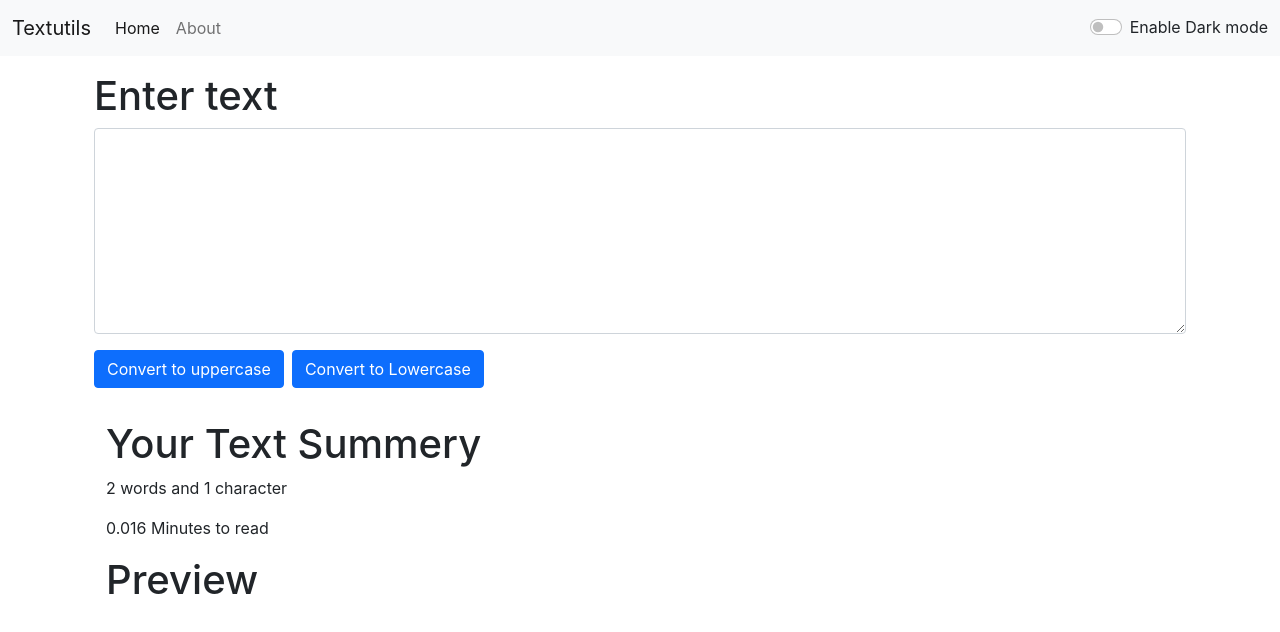
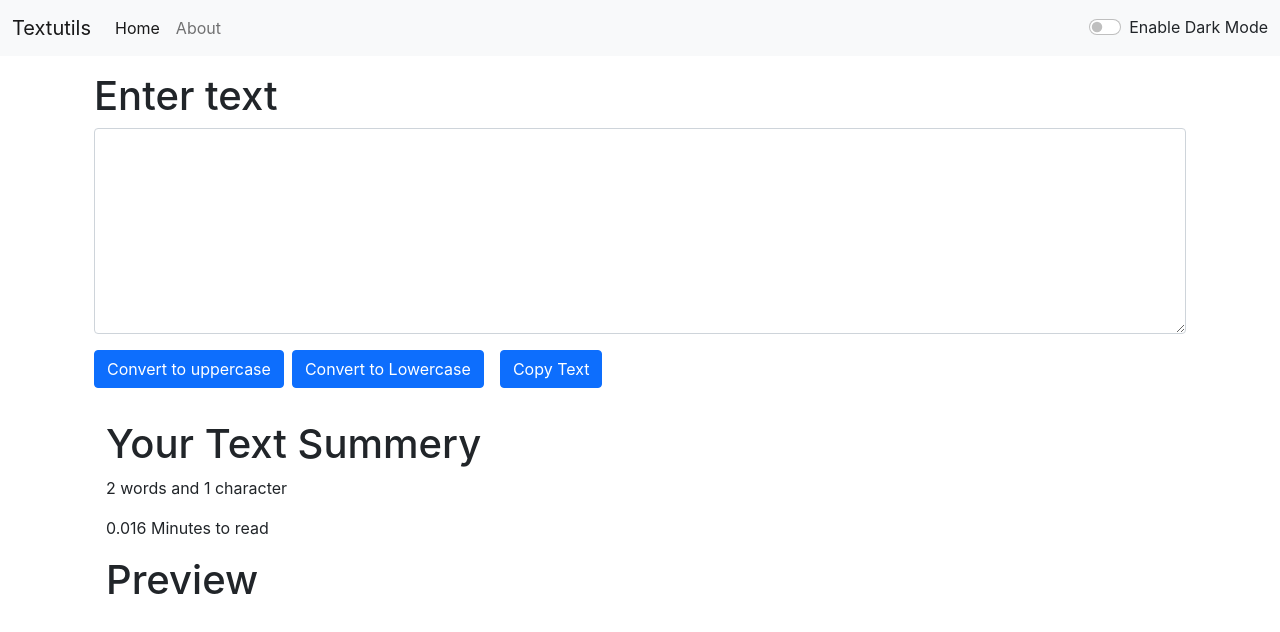
Before and after one commit to itsajay001/TextUtils-react, a React (Create React App) app: page / in a window 1280 px wide. Shown: the top 632 px of the page. Built offline with nearby package versions, Linux system fonts and the light colour scheme.

Commit message:
alert added

```diff
--- a/src/App.js
+++ b/src/App.js
@@ -7,26 +7,31 @@ import { useState } from "react";
 
 function App() {
   const[mode, setmode]=useState("light");
+  const[textm, settextm]=useState("Enable Dark Mode");
 
   const togglemode = ()=>{
     if(mode==="light"){
       setmode("dark");
-      document.body.style.backgroundColor="black"
+      document.body.style.backgroundColor= "#141647"
+      document.body.style.color="white"
+      settextm("Enable Light Mode")
     }
     else{
       setmode("light");
       document.body.style.backgroundColor="white"
+      document.body.style.color="black"
+      settextm("Enable Dark Mode")
     }
 
   }
 
   return (
     <>
-      <Navbar title="Textutils" mode={mode} togglemode={togglemode}  />
+      <Navbar title="Textutils" mode={mode} togglemode={togglemode}  textm={textm}  />
 
       <div className="container my-3">
 
-        <TextForm heading="Enter text" />
+        <TextForm heading="Enter text"  />
 
         {/* <About></About> */}
       </div>
--- a/src/Components/Navbar.js
+++ b/src/Components/Navbar.js
@@ -45,7 +45,7 @@ export default function Navbar(props) {
               className= {`form-check-label text-${props.mode ==="light" ? "dark" : "light"}`}
               htmlFor="flexSwitchCheckDefault"
             >
-              Enable Dark mode
+             {props.textm}
             </label>
           </div>
         </div>
--- a/src/Components/TextForm.js
+++ b/src/Components/TextForm.js
@@ -1,6 +1,12 @@
 import React, {useState} from "react"
 
 export default function TextForm(props) {
+
+  const handlecopy= ()=>{
+    var text = document.getElementById("myBox")
+    text.select();
+    navigator.clipboard.writeText(text.value);
+  }
 
   const handleUpclick = () => {
 
@@ -41,6 +47,9 @@ export default function TextForm(props) {
         <button className="btn btn-primary my-3 mx-2" onClick={handlelowclick}>
           Convert to Lowercase
         </button>
+        <button className="btn btn-primary my-3 mx-2" onClick={handlecopy}>
+          Copy Text
+        </button>
       </div>
       <div className="container">
       <h1>Your Text Summery</h1>
@@ -49,7 +58,7 @@ export default function TextForm(props) {
 
       <h1>Preview</h1>
 
-      <p>{text}</p>
+      <p>{text.length>0?text:"Enter something to prview here"}</p>
 
       </div>
     </div>
```
